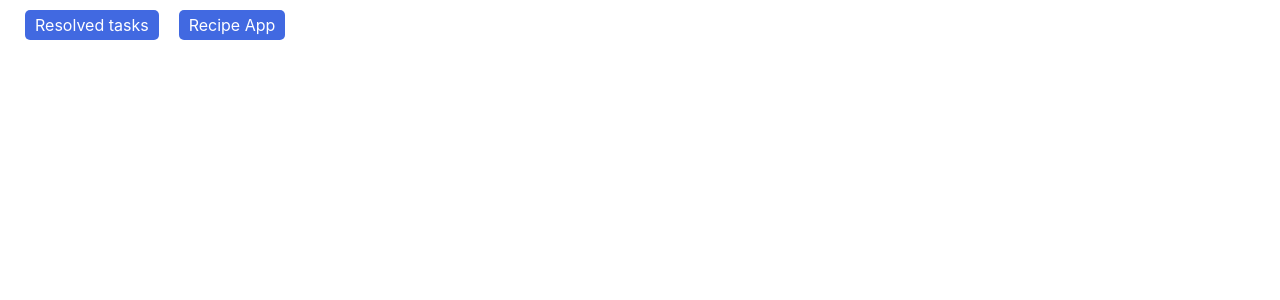
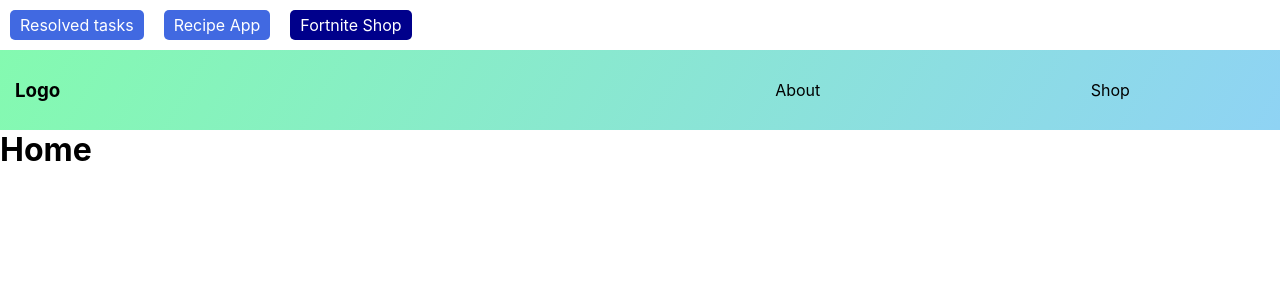
Before and after one commit to Radosh-93/ReactJS, a React (Create React App) app in the folder TasksToSolve/moutain-of-tasks/: page /fortnite in a window 1280 px wide. Shown: the top 300 px of the page. Built offline with nearby package versions, Linux system fonts and the light colour scheme.

Commit message:
Router, SuperHero API

```diff
--- a/TasksToSolve/moutain-of-tasks/package.json
+++ b/TasksToSolve/moutain-of-tasks/package.json
@@ -6,6 +6,7 @@
     "@testing-library/jest-dom": "^4.2.4",
     "@testing-library/react": "^9.5.0",
     "@testing-library/user-event": "^7.2.1",
+    "axios": "^0.20.0",
     "react": "^16.13.1",
     "react-dom": "^16.13.1",
     "react-redux": "^7.2.1",
--- a/TasksToSolve/moutain-of-tasks/src/App.css
+++ b/TasksToSolve/moutain-of-tasks/src/App.css
@@ -1,5 +1,10 @@
-.App {
-  padding: 0 15px;
+li, ul, p, h3, h1 {
+  margin: 0;
+  padding: 0;
+}
+a {
+  text-decoration: none;
+  color: inherit;
 }
 .btn {
   padding: 5px 10px;
--- a/TasksToSolve/moutain-of-tasks/src/App.js
+++ b/TasksToSolve/moutain-of-tasks/src/App.js
@@ -1,16 +1,21 @@
 import React from 'react';
 import './App.css';
 import TasksContainer from "./components/Tasks/TasksContainer";
-import {NavLink, Route} from "react-router-dom";
+import {NavLink, Route, Switch} from "react-router-dom";
 import RecipeApp from "./components/RecipeApp/RecipeApp";
+import FortniteShop from "./components/FortniteShop/FortniteShop";
 
 function App() {
     return (
         <div className="App">
             <NavLink className={'btn'} to={'/tasks'}>Resolved tasks</NavLink>
             <NavLink className={'btn'} to={'/recipe'}>Recipe App</NavLink>
-            <Route path={'/tasks'} render={() => <TasksContainer/>}/>
-            <Route path={'/recipe'} render={() => <RecipeApp/>}/>
+            <NavLink className={'btn'} to={'/fortnite'}>Fortnite Shop</NavLink>
+            <Switch>
+                <Route path={'/tasks'} render={() => <TasksContainer/>}/>
+                <Route path={'/recipe'} render={() => <RecipeApp/>}/>
+                <Route path={'/fortnite'} render={() => <FortniteShop/>}/>
+            </Switch>
 
         </div>
     );
--- /dev/null
+++ b/TasksToSolve/moutain-of-tasks/src/components/FortniteShop/About/About.jsx
@@ -0,0 +1,8 @@
+import React from "react";
+
+const About = () => {
+    return (
+        <h1>About page</h1>
+    )
+}
+export default About
--- /dev/null
+++ b/TasksToSolve/moutain-of-tasks/src/components/FortniteShop/FortniteShop.jsx
@@ -0,0 +1,29 @@
+import React from "react";
+import './Style.css'
+import Navigation from "./Navigation/Nav";
+import About from "./About/About";
+import Shop from "./Shop/Shop";
+import {Switch, Route} from 'react-router-dom'
+
+const FortniteShop = () => {
+    return (
+            <div>
+                <Navigation/>
+                <Switch>
+                    <Route path='/fortnite' exact component={Home}/>
+                    <Route path='/fortnite/about' component={About}/>
+                    <Route path='/fortnite/shop' component={Shop}/>
+                </Switch>
+            </div>
+    )
+}
+
+const Home = () => {
+    return(
+        <div>
+            <h1>Home</h1>
+        </div>
+    )
+}
+
+export default FortniteShop
--- /dev/null
+++ b/TasksToSolve/moutain-of-tasks/src/components/FortniteShop/Navigation/Nav.jsx
@@ -0,0 +1,16 @@
+import React from "react";
+import {NavLink} from "react-router-dom";
+
+const Navigation = () => {
+    return (
+
+        <nav className={'nav'}>
+            <h3 className={'logo'}><NavLink to='/fortnite'>Logo</NavLink></h3>
+            <ul className={'pages'}>
+                <li className={'pages_item'}><NavLink to='/fortnite/about'>About</NavLink></li>
+                <li className={'pages_item'}><NavLink to='/fortnite/shop'>Shop</NavLink></li>
+            </ul>
+        </nav>
+    )
+}
+export default Navigation
--- /dev/null
+++ b/TasksToSolve/moutain-of-tasks/src/components/FortniteShop/Shop/Shop.jsx
@@ -0,0 +1,21 @@
+import React, {useState, useEffect} from "react";
+import * as axios from "axios";
+
+const APP_KEY = '3254402867981562'
+const Shop = () => {
+
+    useEffect(() => {
+        fetchItems();
+    })
+    const fetchItems = async () => {
+        const data = await fetch(`https://cdn.jsdelivr.net/gh/akabab/superhero-api@0.3.0/api/all.json`);
+        const items = await data.json();
+        console.log(items)
+    }
+    return (
+        <div>
+            <h1>Shop page</h1>
+        </div>
+    )
+}
+export default Shop
--- /dev/null
+++ b/TasksToSolve/moutain-of-tasks/src/components/FortniteShop/Style.css
@@ -0,0 +1,17 @@
+.nav {
+    display: flex;
+    justify-content: space-between;
+    align-items: center;
+    background-image: linear-gradient(120deg, #84fab0 0%, #8fd3f4 100%);
+    padding: 0 15px;
+    min-height: 10vh;
+}
+.pages {
+    width: 50%;
+    display: flex;
+    justify-content: space-around;
+    align-items: center;
+}
+.pages_item {
+    list-style: none;
+}
```
Also changed, not shown: 1 other file (tests, documents, lock files or other folders).
